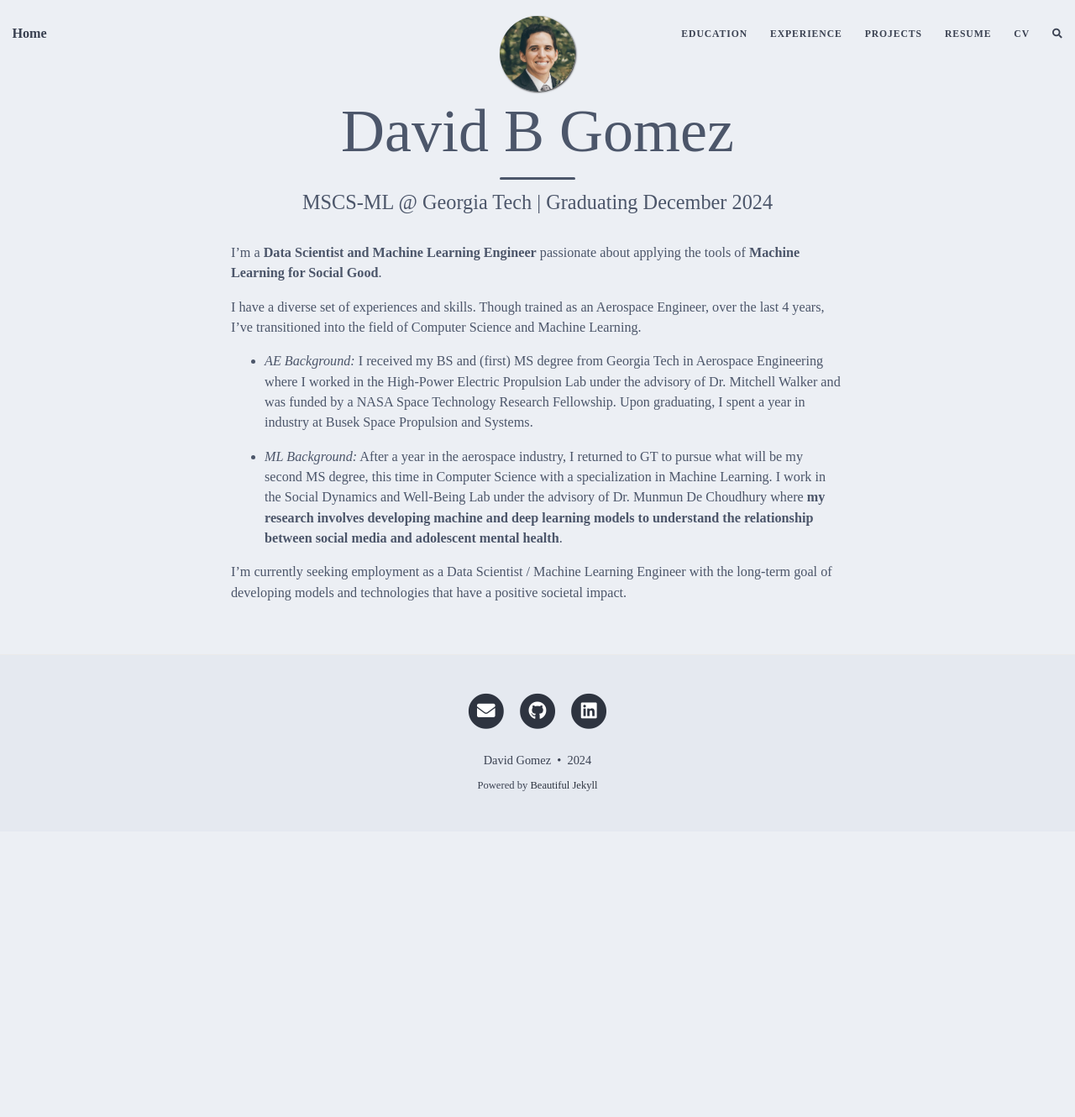
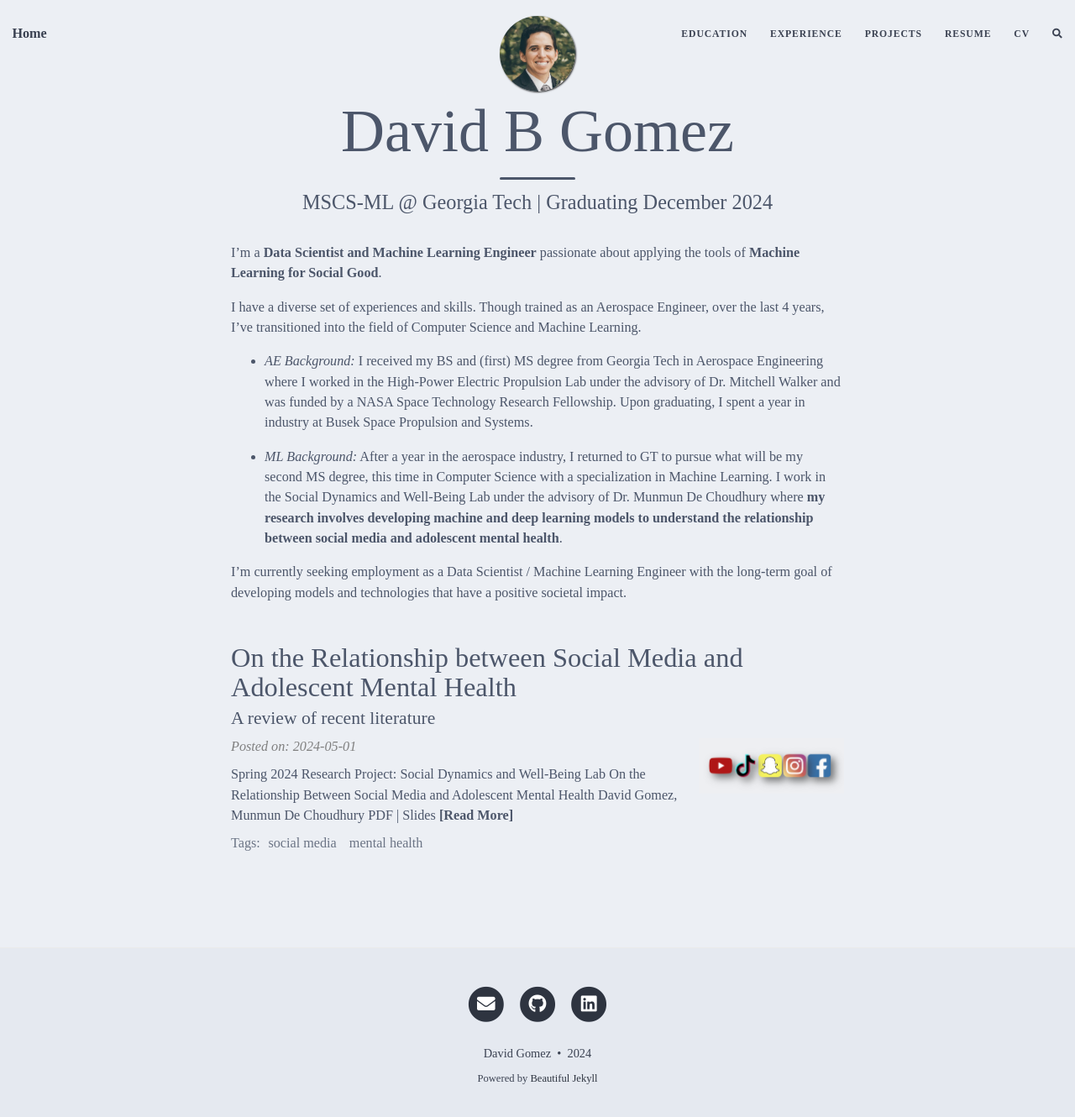
Before and after one commit to dbgomez94/dbgomez94.github.io, a Jekyll site: the page built from index.md, in a window 1280 px wide and 1339 px high. Shown: the top 1330 px of the window at 84% size. Built offline with Jekyll 4.4.1, drawn with Linux system fonts in a browser that asks for light colours; nearby versions of some CDN libraries; the list of posts is cut into pages by our own code; comment, search, counter and statistics services are not loaded.

Commit message:
adding blogs

```diff
--- /dev/null
+++ b/_posts/2024-05-01-social-media-and-mental-health.md
@@ -0,0 +1,16 @@
+---
+layout: post
+title: On the Relationship between Social Media and Adolescent Mental Health
+subtitle: A review of recent literature
+tags: [social media, mental health]
+thumbnail-img: "/assets/img/social-media-icons.png"
+---
+
+*Spring 2024* \
+Research Project: Social Dynamics and Well-Being Lab \
+[**On the Relationship Between Social Media and Adolescent Mental Health**](2024-05-01-social-media-and-mental-health) \
+[David Gomez](https://dbgomez94.github.io/),
+[Munmun De Choudhury](http://www.munmund.net/index.html)
+\
+[PDF](/pdfs/social-media-and-mentla-health.pdf) |
+[Slides](/pdfs/social-media-and-mental-health-slides.pdf)
--- a/pages/projects/2024-05-01-social-media-and-mental-health.md
+++ b/pages/projects/2024-05-01-social-media-and-mental-health.md
@@ -1,6 +1,9 @@
 ---
 layout: post
-title: On the Relationship between Social Media and Adolescent Mental Health
+title: Project
+subtitle: On the Relationship between Social Media and Adolescent Mental Health
+tags: [social media, mental health]
+
 ---
 
-added :
+**On the Relationship between Social Media and Mental Health**
```
Also changed, not shown: pages/projects.md (+1 -1 lines), assets/img/social-media-icons.png (added), 2 other files.
